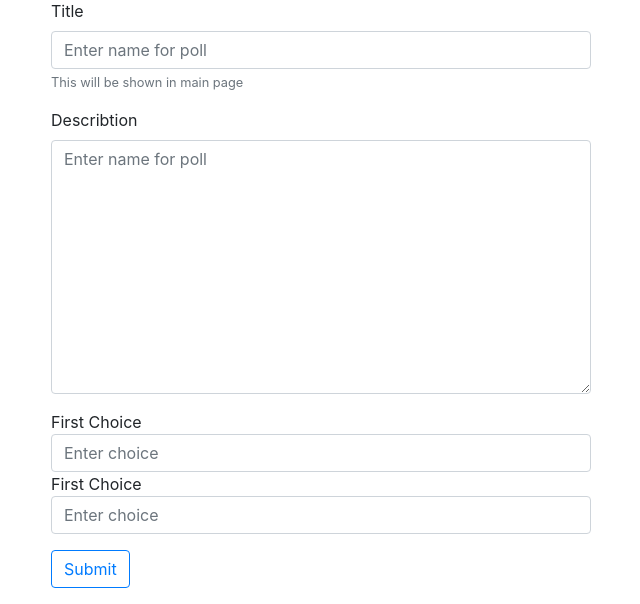
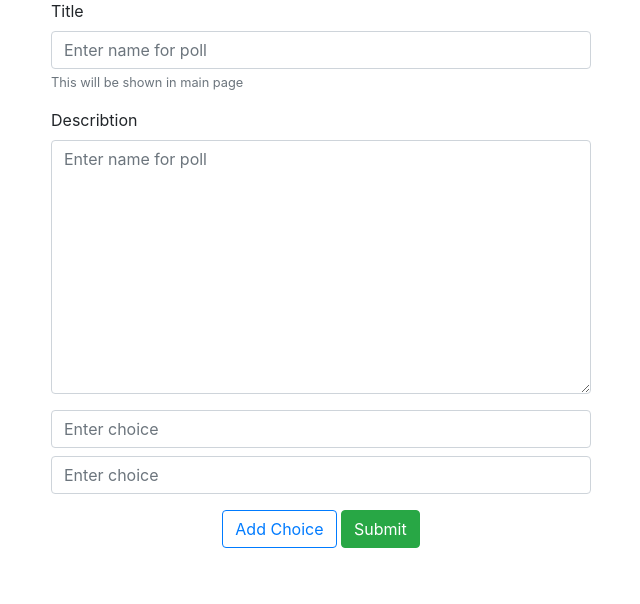
Before and after one commit to madatbay/django-poll-app, a Django app: page /create/ in a window 1280 px wide. Shown: the part 196-800 px from the top of the page, without its empty margins (319-959 px from the left). Run offline with Django 3.2, Linux system fonts and the light colour scheme; a user stored in the database is signed in; some libraries are stand-ins or nearby versions.

Commit message:
User can add nd remove choices

```diff
--- a/polls/forms.py
+++ b/polls/forms.py
@@ -4,14 +4,12 @@ from .models import Question, Choice
 
 class AddPoll(ModelForm):
     choice1 = forms.CharField(
-        label='First Choice',
         max_length=100,
-        widget=forms.TextInput(attrs={'class':'form-control','placeholder':'Enter choice'})
+        widget=forms.TextInput(attrs={'class':'form-control my-2','placeholder':'Enter choice'})
     )
     choice2 = forms.CharField(
-        label='First Choice',
         max_length=100,
-        widget=forms.TextInput(attrs={'class':'form-control','placeholder':'Enter choice'})
+        widget=forms.TextInput(attrs={'class':'form-control my-2','placeholder':'Enter choice'})
     )
 
     class Meta:
--- a/polls/static/polls/css/style.css
+++ b/polls/static/polls/css/style.css
@@ -6,3 +6,7 @@ a:hover{
   color: #343A40;
   text-decoration:none;
 }
+
+.no-border{
+  border-style: dotted !important;
+}
--- a/polls/templates/polls/createPoll.html
+++ b/polls/templates/polls/createPoll.html
@@ -1,5 +1,17 @@
 {% extends 'polls/base.html' %}
 {% block content %}
+
+<style>
+  .no-border{
+    border: 0;
+  }
+  .no-border:hover{
+    background-color: #fff;
+    color: #DC3545;
+    text-decoration: underline;
+  }
+</style>
+
 <div class="col-lg-6">
 <form action="" method="POST">
     {% csrf_token %}
@@ -12,13 +24,42 @@
       <label for="describtion">Describtion</label>
         {{form.describtion}}
     </div>
-    <div class="form-group">
-      {{form.choice1.label}}
+    <div class="form-group" id="choices">
       {{form.choice1}}
-      {{form.choice2.label}}
       {{form.choice2}}
     </div>
-    <button type="submit" class="btn btn-outline-primary">Submit</button>
+    <div class="text-center">
+      <button type="button" class="btn btn-outline-primary" onclick="addChoice()">Add Choice</button>
+      <button type="submit" class="btn btn-success">Submit</button>
+    </div>
   </form>
 </div>
+<script>
+  choiceNum = 3;
+  function addChoice(){
+    choicesDiv = document.getElementById("choices");
+    var choiceDiv = document.createElement("DIV");
+    choiceDiv.className = "d-flex my-3"
+    var input = document.createElement("INPUT");
+    input.placeholder = "Enter Choice"
+    input.name = "morechoices";
+    input.id = "id_choice" + choiceNum;
+    choiceNum++;
+    var delButton = document.createElement("BUTTON");
+    delButton.setAttribute("type","link");
+    delButton.innerText = "Remove";
+    delButton.className = "btn btn-sm btn-outline-danger my-1 ml-2 no-border";
+
+    delButton.onclick = function (){
+      parent = this.parentElement;
+      parent.remove();
+    }
+
+    input.classList.add("form-control");
+    choiceDiv.appendChild(input);
+    choiceDiv.appendChild(delButton);
+    choicesDiv.appendChild(choiceDiv);
+  }
+
+</script>
 {% endblock %}
--- a/polls/templates/polls/login.html
+++ b/polls/templates/polls/login.html
@@ -9,14 +9,14 @@
     <input type="text" class="form-control my-2" placeholder="Username"  name="username" required autofocus>
     <label for="inputPassword" class="sr-only">Password</label>
     <input type="password"  class="form-control my-2" placeholder="Password"  name="password" required>
-    <button class="btn btn-lg btn-primary btn-block mt-4" type="submit">Register</button>
+    <button class="btn btn-lg btn-primary btn-block mt-4" type="submit">Sign in</button>
     {% for message in messages %}
     <div class="alert alert-success mt-2" role="alert">
         {{message}}
       </div>
     {% endfor %}
     <p class="my-3">Don't you have an account?
-        <a href="{% url 'polls:register' %}" class="text-primary">Register</a>
+        <a href="{% url 'polls:register' %}" class="text-primary">Sign up</a>
     </p>
     <p class="mt-5 mb-3 text-muted">&copy; 2020</p>
   </form>
--- a/polls/templates/polls/register.html
+++ b/polls/templates/polls/register.html
@@ -14,7 +14,7 @@
     <label for="inputPassword" class="sr-only">Confirm Password</label>
     {{form.password2}}
     <!-- <input type="password"  class="form-control my-2" placeholder="Confirm Password" required> -->
-    <button class="btn btn-lg btn-primary btn-block mt-4" type="submit">Register</button>
+    <button class="btn btn-lg btn-primary btn-block mt-4" type="submit">Create Account</button>
     {% if form.errors %}
     <div class="alert alert-danger" role="alert">
         {{ form.errors }}
--- a/polls/views.py
+++ b/polls/views.py
@@ -92,10 +92,16 @@ def logoutUser(request):
 def createPoll(request):
     form = AddPoll(request.POST or None)
     if request.method == 'POST' and form.is_valid():
+        choices = request.POST.getlist('morechoices', None)
+        print(choices)
         new_form = form.save(commit=False)
         new_form.save()
-        choice1 = Choice(question = new_form, choice_text = form.cleaned_data['choice1']).save()
-        choice2 = Choice(question = new_form, choice_text = form.cleaned_data['choice2']).save()
+        choice = {}
+        for i in range(1,3):
+            choice['choice{0}'.format(i)] = Choice(question = new_form, choice_text = form.cleaned_data['choice{0}'.format(i)]).save()
+        for c in choices:
+            if c != "":
+                choice['choice{0}'.format(3)] = Choice(question = new_form, choice_text = c).save()
 
         return redirect('polls:index')
     else:
```
Also changed, not shown: polls/templates/polls/results.html (+27 -3 lines), db.sqlite3 (deleted), 1 other file.
